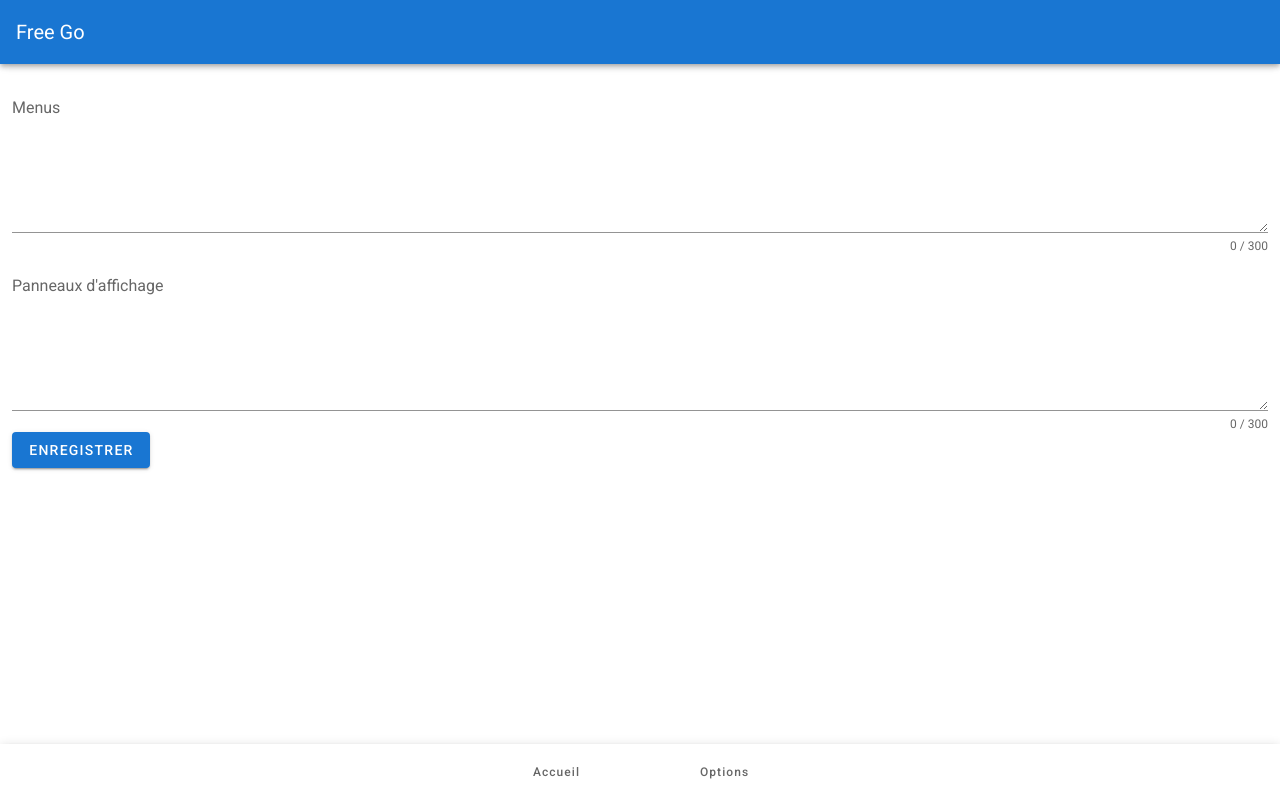
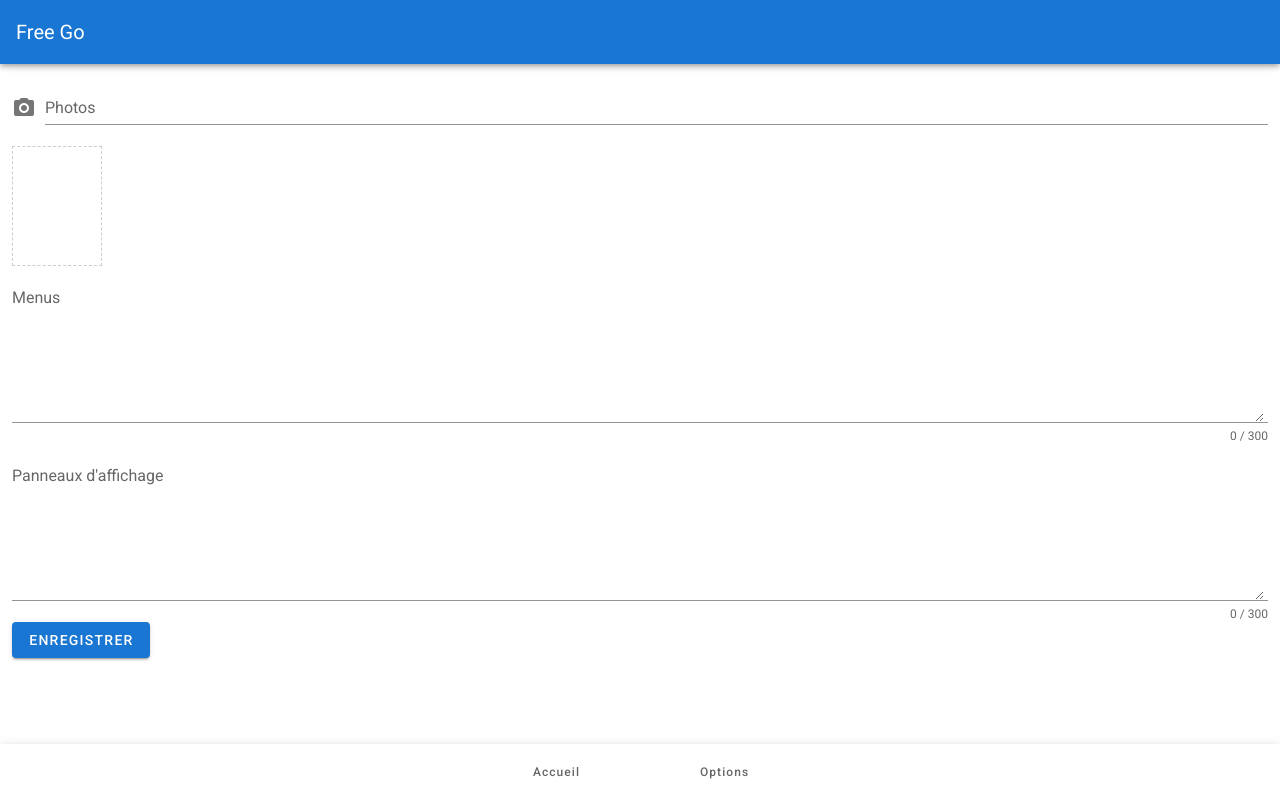
Before and after one commit to HE-Arc/FreeGo2, a Vue app in the folder frontend/vueapp/: page /manageFridge in a window 1280 px wide. Built offline with nearby package versions, Linux system fonts and the light colour scheme; no server answers; what vue-browser-geolocation would draw is missing.

Commit message:
Add file input to manager's form with image preview

```diff
--- a/frontend/vueapp/src/components/OptionsMenu.vue
+++ b/frontend/vueapp/src/components/OptionsMenu.vue
@@ -43,5 +43,4 @@
 </script>
 
 <style scoped>
-
 </style>
--- a/frontend/vueapp/src/views/Fridge.vue
+++ b/frontend/vueapp/src/views/Fridge.vue
@@ -39,6 +39,7 @@
     }),
 
     computed: mapState(['APIData']),
+
     created () {
       getAPI.get(((this.$route.params.fridgeId) ? '/fridge/'.concat(this.$route.params.fridgeId) : '/fridge/'), )
       .then(response => {
--- a/frontend/vueapp/src/views/ManageFridge.vue
+++ b/frontend/vueapp/src/views/ManageFridge.vue
@@ -1,14 +1,28 @@
 <template>
 
   <form>
-    <!-- TODO: Get manager's fridge through APIData -->
+    <!-- TODO: Get manager's fridge through APIData and fill the form with already existing data -->
     <h1>{{ APIData.name }}</h1>
+
+    <v-file-input
+      accept="image/png, image/jpeg, image/bmp"
+      placeholder="Photos de votre Free Go"
+      prepend-icon="mdi-camera"
+      label="Photos"
+      small-chips
+      multiple
+      clearable
+      @change="previewImages"
+    ></v-file-input>
+
+    <v-img :src="imageUrl" style="border: 1px dashed #ccc; height: 120px; width: 90px;" />
 
     <v-textarea
       v-model="menus"
       label="Menus"
       :error-messages="menusErrors"
       :counter="300"
+      clearable
       @input="$v.menus.$touch()"
       @blur="$v.menus.$touch()"
     ></v-textarea>
@@ -18,6 +32,7 @@
       label="Panneaux d'affichage"
       :error-messages="descriptionErrors"
       :counter="300"
+      clearable
       @input="$v.description.$touch()"
       @blur="$v.description.$touch()"
     ></v-textarea>
@@ -50,8 +65,8 @@
 
     data () {
       return {
-        // TODO: fill menus and description with APIData
         images: null,
+        imageUrl: '',
         menus: '',
         description: '',
         submitStatus: null,
@@ -106,6 +121,22 @@
           }, 500)
         }
       },
+      createImage(files) {
+        const reader = new FileReader();
+
+        files.forEach(file => {
+          reader.onload = (e) => {
+            this.imageUrl=e.target.result;
+          };
+          reader.readAsDataURL(file);
+        });
+      },
+      previewImages(files) {
+        if (!files) {
+          return;
+        }
+        this.createImage(files);
+      },
     },
   }
 </script>
```
